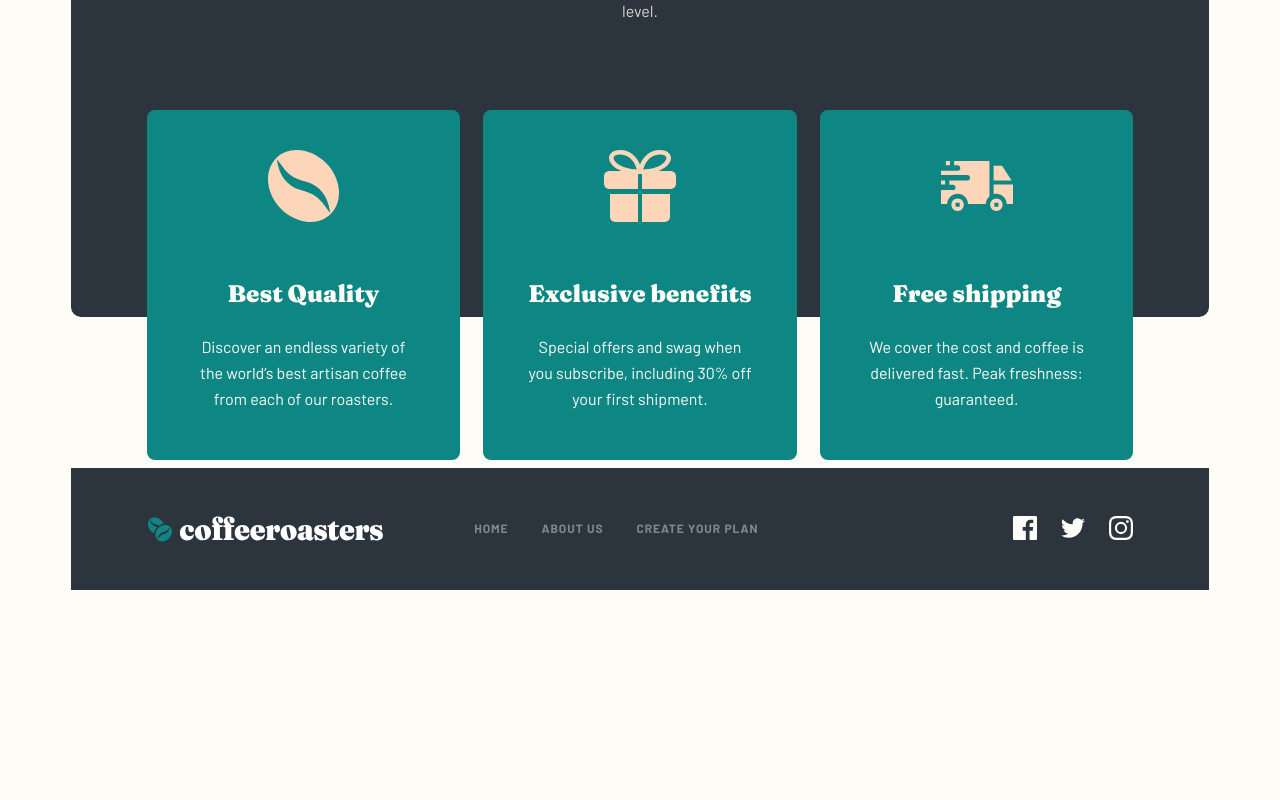
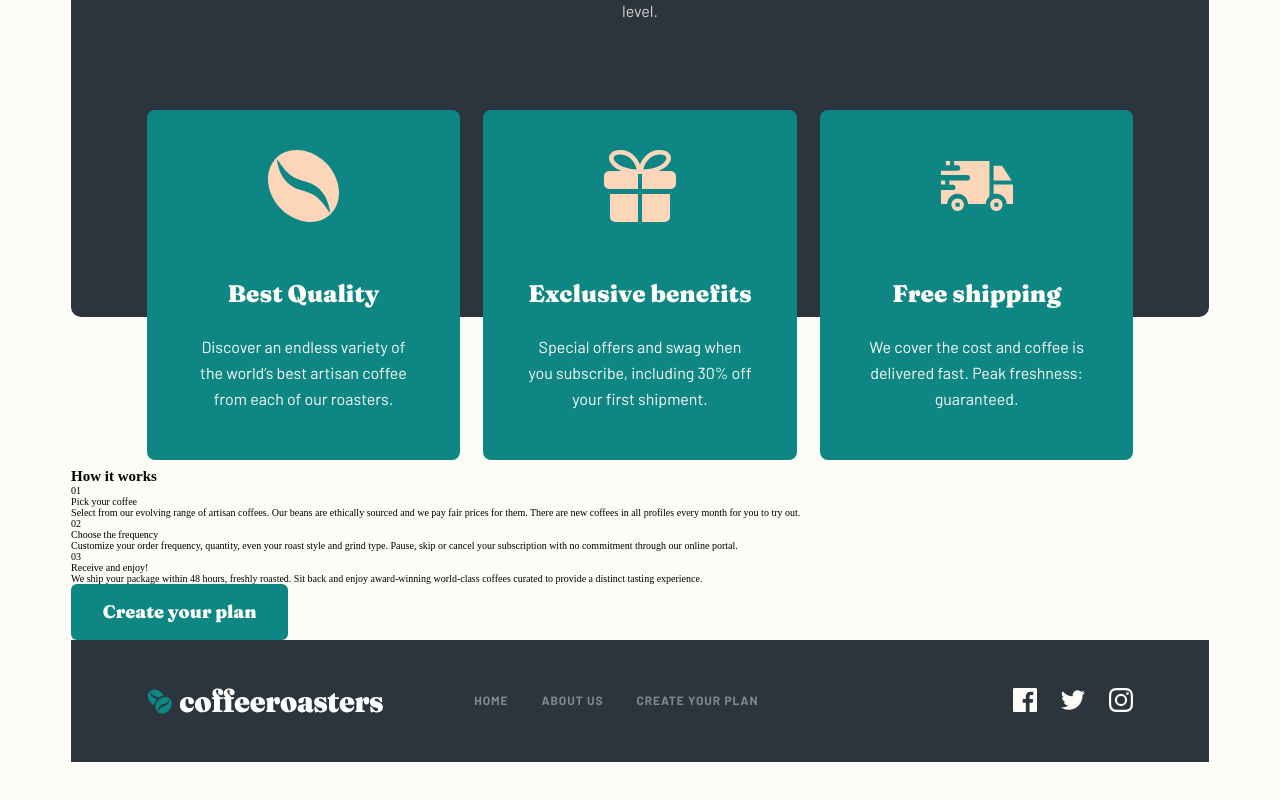
Before and after one commit to VladimirVolvakov/coffeeroasters-react-app, a React (Create React App) app: page / in a window 1280 px wide. Shown: the part 1824-2624 px from the top of the page. Before the commit the page ends 2502 px from the top, so only its background shows below. Built offline with nearby package versions, Linux system fonts and the light colour scheme; the HTML template or start-up script is replaced by a standard one.

Commit message:
feat: add markup for SectionWorkflow component

```diff
--- /dev/null
+++ b/src/layout/SectionWorkflow.jsx
@@ -0,0 +1,51 @@
+import Button from "../components/Button";
+import "../index.css";
+import "./SectionWorkflow.css";
+
+const workflowStages = [
+  {
+    number: "01",
+    title: "Pick your coffee",
+    description:
+      "Select from our evolving range of artisan coffees. Our beans are ethically sourced and we pay fair prices for them. There are new coffees in all profiles every month for you to try out.",
+  },
+  {
+    number: "02",
+    title: "Choose the frequency",
+    description:
+      "Customize your order frequency, quantity, even your roast style and grind type. Pause, skip or cancel your subscription with no commitment through our online portal.",
+  },
+  {
+    number: "03",
+    title: "Receive and enjoy!",
+    description:
+      "We ship your package within 48 hours, freshly roasted. Sit back and enjoy award-winning world-class coffees curated to provide a distinct tasting experience.",
+  },
+];
+
+const SectionWorkflow = () => {
+  return (
+    <section className="workflow">
+      <h2>How it works</h2>
+      <div class="workflow__progress">
+        <div class="workflow__circle"></div>
+        <div class="workflow__circle"></div>
+        <div class="workflow__circle"></div>
+      </div>
+      <div>
+        {workflowStages.map((stage) => (
+          <div key={stage.title}>
+            <div>{stage.number}</div>
+            <div>{stage.title}</div>
+            <div>{stage.description}</div>
+          </div>
+        ))}
+      </div>
+      <a href="/create-plan.html">
+        <Button>Create your plan</Button>
+      </a>
+    </section>
+  );
+};
+
+export default SectionWorkflow;
--- a/src/pages/HomePage.jsx
+++ b/src/pages/HomePage.jsx
@@ -1,6 +1,7 @@
 import SectionCollection from "../layout/SectionCollection";
 import SectionFeatures from "../layout/SectionFeatures";
 import SectionHeroHome from "../layout/SectionHeroHome";
+import SectionWorkflow from "../layout/SectionWorkflow";
 
 const HomePage = () => {
   return (
@@ -8,6 +9,7 @@ const HomePage = () => {
       <SectionHeroHome />
       <SectionCollection />
       <SectionFeatures />
+      <SectionWorkflow />
     </main>
   );
 };
```
Also changed, not shown: src/layout/SectionWorkflow.css (added).
